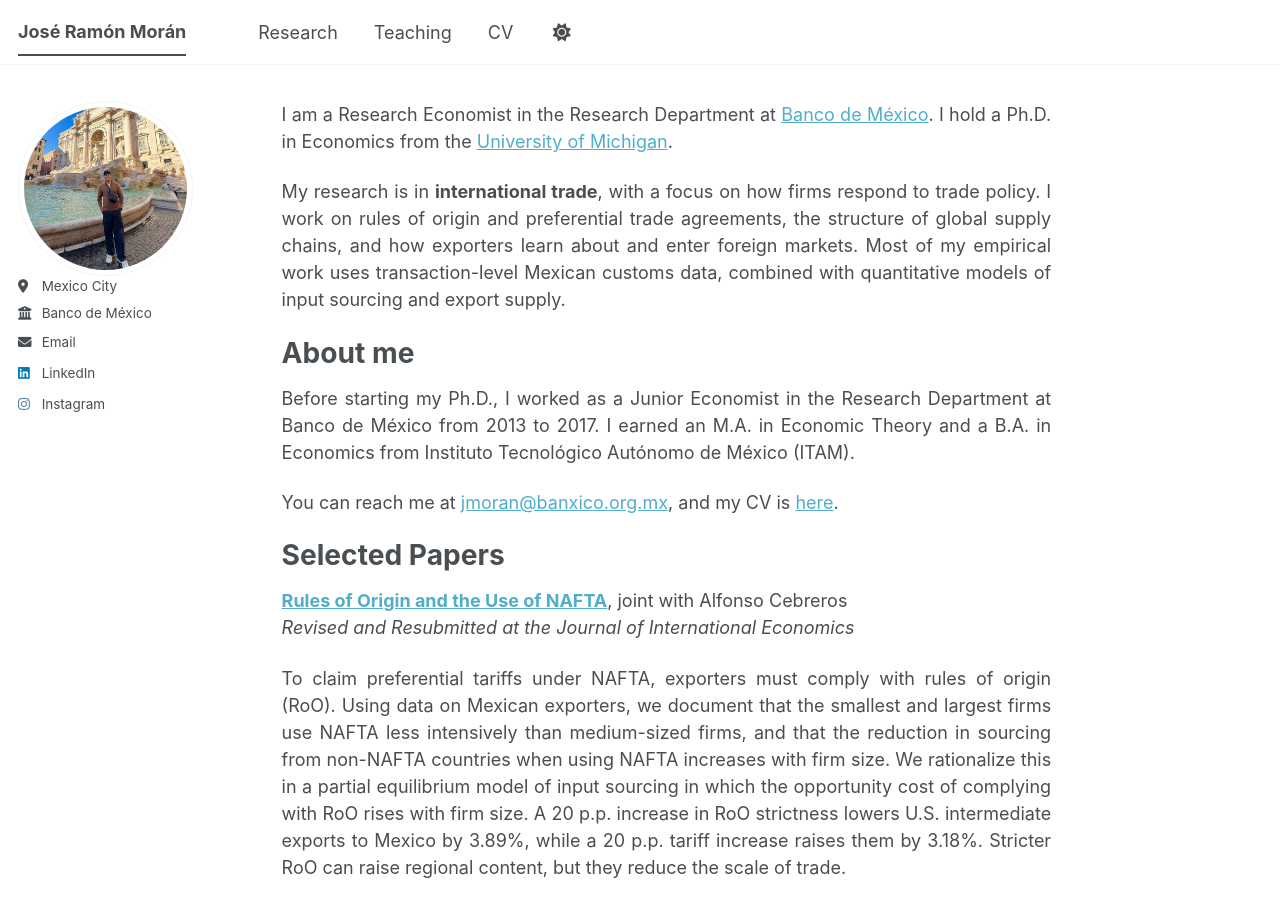
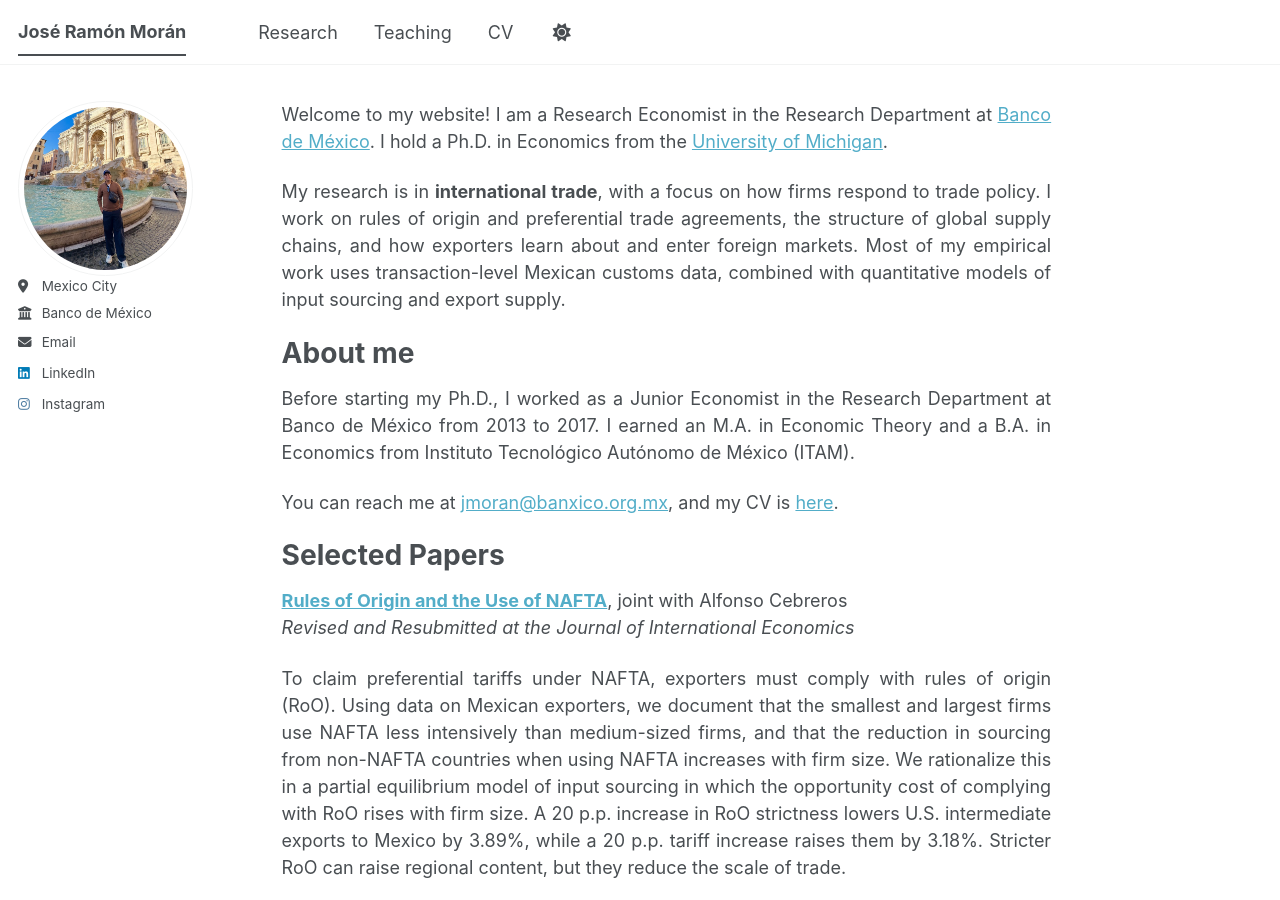
Before and after one commit to joseramonmoran/joseramonmoran.github.io, a Jekyll site: the page built from _pages/about.md, in a window 1280 px wide and 900 px high. Built offline with Jekyll 4.4.1, drawn with Linux system fonts in a browser that asks for light colours; a style sheet for code colours, icons or effects is not loaded.

Commit message:
Update about.md

```diff
--- a/_pages/about.md
+++ b/_pages/about.md
@@ -7,7 +7,7 @@ redirect_from:
   - /about.html
 ---
 
-I am a Research Economist in the Research Department at [Banco de México](https://www.banxico.org.mx/). I hold a Ph.D. in Economics from the [University of Michigan](https://lsa.umich.edu/econ).
+Welcome to my website! I am a Research Economist in the Research Department at [Banco de México](https://www.banxico.org.mx/). I hold a Ph.D. in Economics from the [University of Michigan](https://lsa.umich.edu/econ).
 
 My research is in **international trade**, with a focus on how firms respond to trade policy. I work on rules of origin and preferential trade agreements, the structure of global supply chains, and how exporters learn about and enter foreign markets. Most of my empirical work uses transaction-level Mexican customs data, combined with quantitative models of input sourcing and export supply.
 
```
